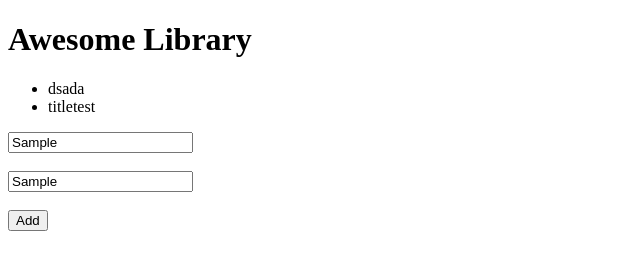
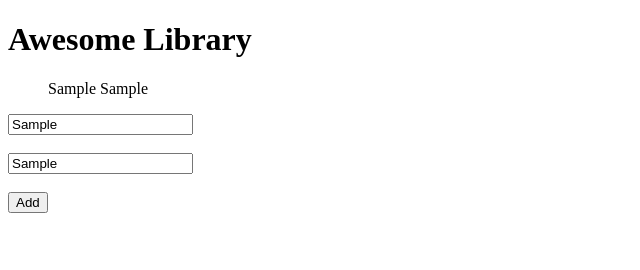
Before and after one commit to ahmetbozaci/awesome-books, a plain HTML site: page index.html in a window 1280 px wide. Both pictures are taken after typing "Sample", "Sample" into the empty fields and a click on the button "Add". Shown: the whole page, without its empty margins (0-640 px from the left). Drawn offline with Linux system fonts and the light colour scheme.

Commit message:
Update display book function

```diff
--- a/index.html
+++ b/index.html
@@ -11,13 +11,13 @@
   <h1>Awesome Library</h1>
   <div>
     <ul id="bookList">
-      <li>dsada</li>
+
     </ul>
   </div>
   <form action="#">
     <input type="text" placeholder="Title" id="title"></form><br>
     <input type="text" placeholder="Author" id="author"><br><br>
-    <button type="button" onclick="addBook(), displayBooks()">Add</button>
+    <button type="button" onclick="addBook(); displayBooks()">Add</button>
   </form>
 
   <script src="script.js"></script>
--- a/script.js
+++ b/script.js
@@ -4,7 +4,7 @@ function Books (title, author) {
     this.title = title;
     this.author = author;
 }
-function addBook () {
+function addBook() {
   let title = document.getElementById("title").value
   let author = document.getElementById("author").value
   const newBook = new Books(title, author);
@@ -12,13 +12,9 @@ function addBook () {
 }
 
 function displayBooks() {
-
+    let book = ""
     for (let i = 0; i < bookArray.length; i++){
-      let item = document.createElement("li");
-      let title = document.createTextNode("titletest")
-      //let title = bookArray[i].title;
-      //let author = bookArray[i].author;
-      item.appendChild(title)
-      document.getElementById("bookList").appendChild(item);
+       book += `${bookArray[i].title} ${bookArray[i].author} <br>`
   }
+  document.getElementById("bookList").innerHTML = book
 }
```
